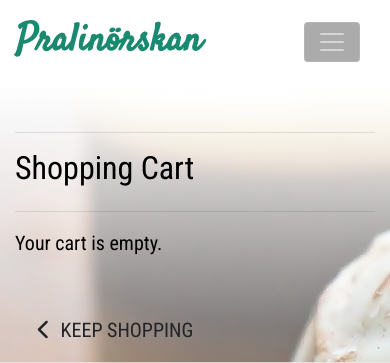
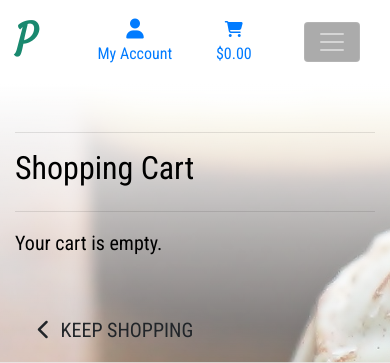
Before and after one commit to Timmy-Bergkvist/Pralinorskan-app, a Django app: page /cart/ in a window 390 px wide. Shown: the top 363 px of the page. Run offline with Django 3.2, Linux system fonts and the light colour scheme; a user stored in the database is signed in; parts of the project's set-up code (start-up, migrations or seed data) failed here and were passed over; some libraries are stand-ins or nearby versions.

Commit message:
Added text to README and updated the navbar

```diff
--- a/templates/base.html
+++ b/templates/base.html
@@ -28,21 +28,15 @@
 
     <nav id="navbar" class="navbar navbar-expand-md navbar-dark">
 
-        <a class="navbar-brand navbar-logo" href="#"><strong>Pralinörskan</strong></a>
+        <div class="d-none d-lg-block">
+          <a class="navbar-brand navbar-logo" href="{% url 'home' %}"><strong>Pralinörskan</strong></a>
+        </div>
+        <div class="d-lg-none">
+          <a class="navbar-brand navbar-logo" href="{% url 'home' %}"><strong>P</strong></a>
+        </div>
 
-        <button class="navbar-toggler" type="button" data-toggle="collapse" data-target="#navbarToggler">
-          <span class="navbar-toggler-icon"></span>
-        </button>
-        <div class="collapse navbar-collapse" id="navbarToggler">
-          <ul class="navbar-nav ">
-
-            <li class="nav-item"><a class="nav-link" href="{% url 'home' %}">Home</a></li>
-            <li class="nav-item"><a class="nav-link" href="{% url 'products' %}">Products</a></li>
-            <li class="nav-item"><a class="nav-link" href="{% url 'products' %}?category=vegan">Vegan</a></li>
-            <li class="nav-item"><a class="nav-link" href="{% url 'products' %}?category=gluten_free">Gluten Free</a></li>
-            <li class="nav-item"><a class="nav-link" href="{% url 'products' %}?category=special_offer">Special Offers</a></li>
-
-            {% if request.user.is_authenticated %}
+        {% if request.user.is_authenticated %}
+        <div class="d-lg-none list-inline-item">
               <li class="list-inline-item">
               <a class="nav-link" href="#" id="user-options" data-toggle="dropdown" aria-haspopup="true" aria-expanded="false">
                 <div class="text-center">
@@ -65,14 +59,56 @@
                   </div>
                 </a>
               </li>
-              <div class="dropdown-menu border-0" aria-labelledby="user-options">
-                  <li class="nav-item dropdown-item"><a href="#" class="dropdown-item">My Profile</a></li>
-                  <li class="nav-item dropdown-item"><a href="{% url 'account_logout' %}" class="dropdown-item">Logout</a></li>
-                {% else %}
-                  <li class="nav-item dropdown-item"><a class="nav-link" href="{% url 'account_signup' %}"><strong>Register</strong></a></li>
-                  <li class="nav-item dropdown-item"><a class="nav-link" href="{% url 'account_login' %}"><strong>Login</strong></a></li>
-                {% endif %}
             </div>
+        {% endif %}
+
+        <button class="navbar-toggler" type="button" data-toggle="collapse" data-target="#navbarToggler">
+          <span class="navbar-toggler-icon"></span>
+        </button>
+
+        <div class="collapse navbar-collapse" id="navbarToggler">
+          <ul class="navbar-nav ">
+            <li class="nav-item"><a class="nav-link" href="{% url 'home' %}">Home</a></li>
+            <li class="nav-item"><a class="nav-link" href="{% url 'products' %}">Products</a></li>
+            <li class="nav-item"><a class="nav-link" href="{% url 'products' %}?category=vegan">Vegan</a></li>
+            <li class="nav-item"><a class="nav-link" href="{% url 'products' %}?category=gluten_free">Gluten Free</a></li>
+            <li class="nav-item"><a class="nav-link" href="{% url 'products' %}?category=special_offer">Special Offers</a></li>
+
+            {% if request.user.is_authenticated %}
+            <div class="d-none d-lg-block list-inline-item">
+              <li class="list-inline-item dropdown">
+                <a class="nav-link" href="#" id="user-options" data-toggle="dropdown" aria-haspopup="true" aria-expanded="false">
+                    <div class="text-center">
+                        <div><i class="fas fa-user fa-lg"></i></div>
+                        <p class="my-0">My Account</p>
+                    </div>
+                </a>
+                <div class="dropdown-menu border-0" aria-labelledby="user-options">
+                  <a href="#" class="dropdown-item">My Profile</a>
+                  <a href="#" class="dropdown-item">Order History</a>
+                  <a href="{% url 'account_logout' %}" class="dropdown-item">Logout</a>
+                </div>
+              </li>
+
+              <li class="list-inline-item">
+                <a class="{% if grand_total %}text-info font-weight-bold{% else %}{% endif %} nav-link" href="{% url 'view_cart' %}">
+                  <div class="text-center">
+                      <div><i class="fas fa-shopping-cart"></i></div>
+                      <p class="my-0">
+                          {% if grand_total %}
+                              ${{ grand_total|floatformat:2 }}
+                          {% else %}
+                              $0.00
+                          {% endif %}
+                      </p>
+                  </div>
+                </a>
+              </li>
+              </div>
+              {% else %}
+                <li class="nav-item"><a class="nav-link" href="{% url 'account_signup' %}"><strong>Register</strong></a></li>
+                <li class="nav-item"><a class="nav-link" href="{% url 'account_login' %}"><strong>Login</strong></a></li>
+              {% endif %}
           </ul>
         </div>
       </nav>
```
Also changed, not shown: README.md, db.sqlite3.
